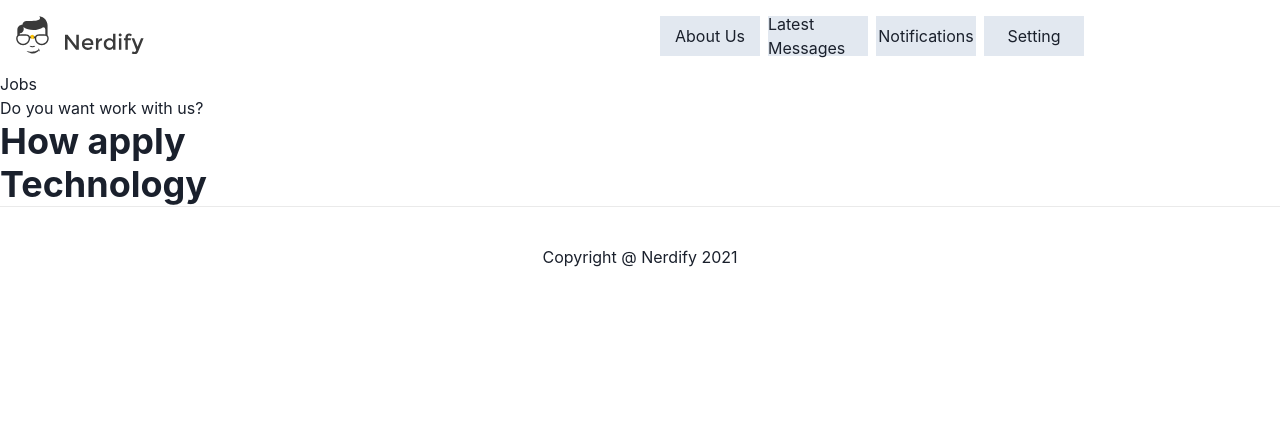
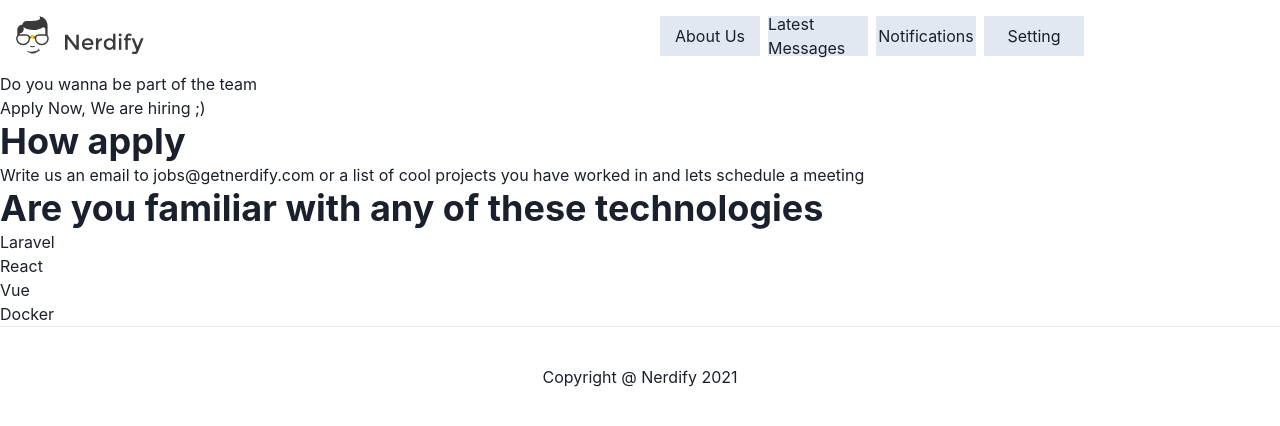
Before and after one commit to Engveloper/internal-chat-app, a Next.js app: page /Jobs in a window 1280 px wide. Shown: the top 426 px of the page. Built offline with nearby package versions, Linux system fonts and the light colour scheme.

Commit message:
Improve description in page jobs to cause more engagement

```diff
--- a/pages/Jobs/index.js
+++ b/pages/Jobs/index.js
@@ -3,17 +3,26 @@
 export default function Jobs() {
   return (
     <div>
-      <h1>Jobs</h1>
-      <h2>Do you want work with us?</h2>
+      <h1>Do you wanna be part of the team</h1>
+      <h2>Apply Now, We are hiring ;)</h2>
 
       <Grid templateColums="repeat(auto-fill, minmax(250px, 1fr))">
         <Box>
           <Heading>How apply</Heading>
-          <Box></Box>
+          <Box>
+            <div>Write us an email to jobs@getnerdify.com or a list of cool projects you have worked in and lets schedule a meeting</div>
+          </Box>
         </Box>
         <Box>
-          <Heading>Technology</Heading>
-          <Box></Box>
+          <Heading>Are you familiar with any of these technologies</Heading>
+          <Box>
+            <ul>
+              <li>Laravel</li>
+              <li>React</li>
+              <li>Vue</li>
+              <li>Docker</li>
+            </ul>
+          </Box>
         </Box>
       </Grid>
     </div>
```
